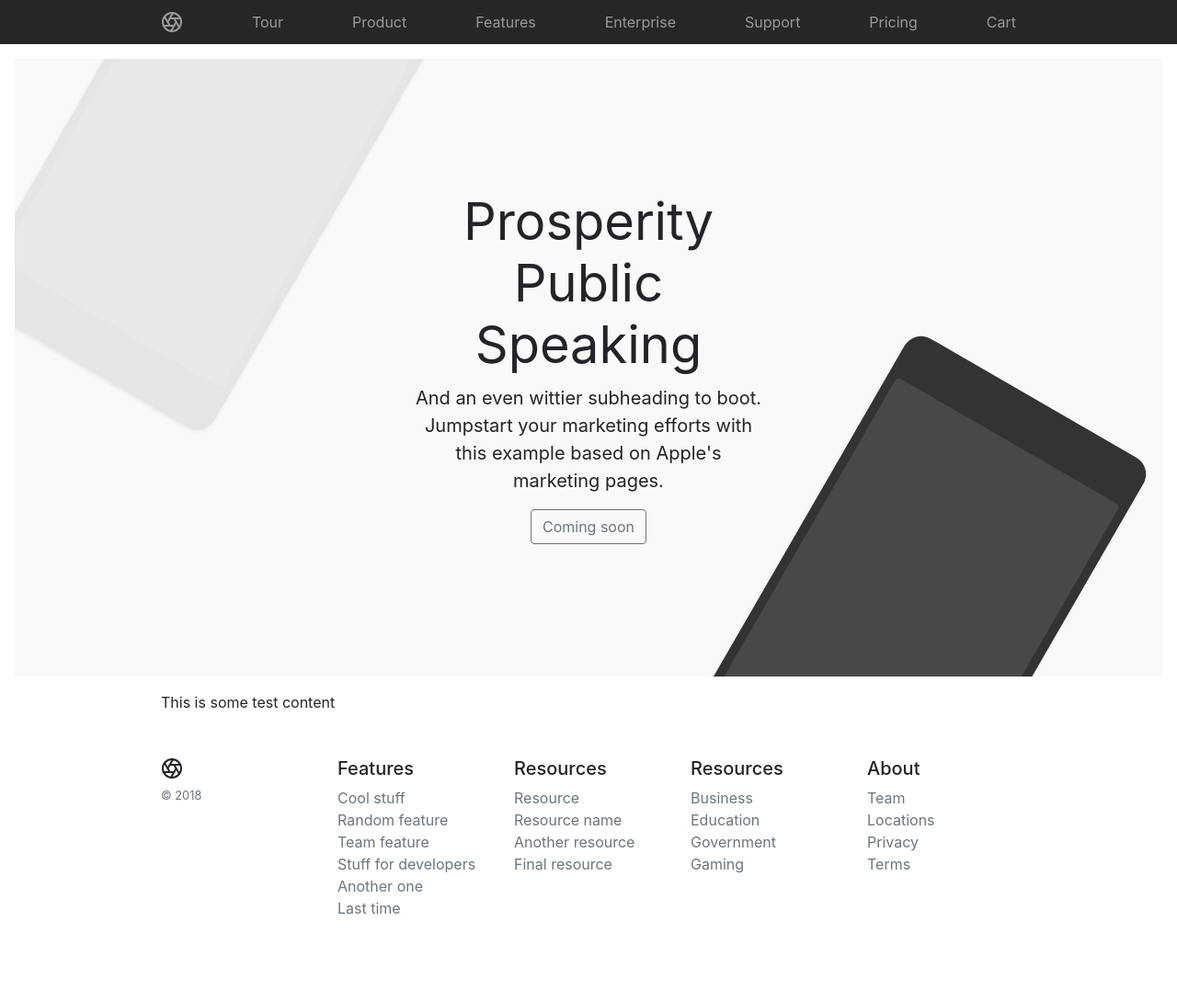
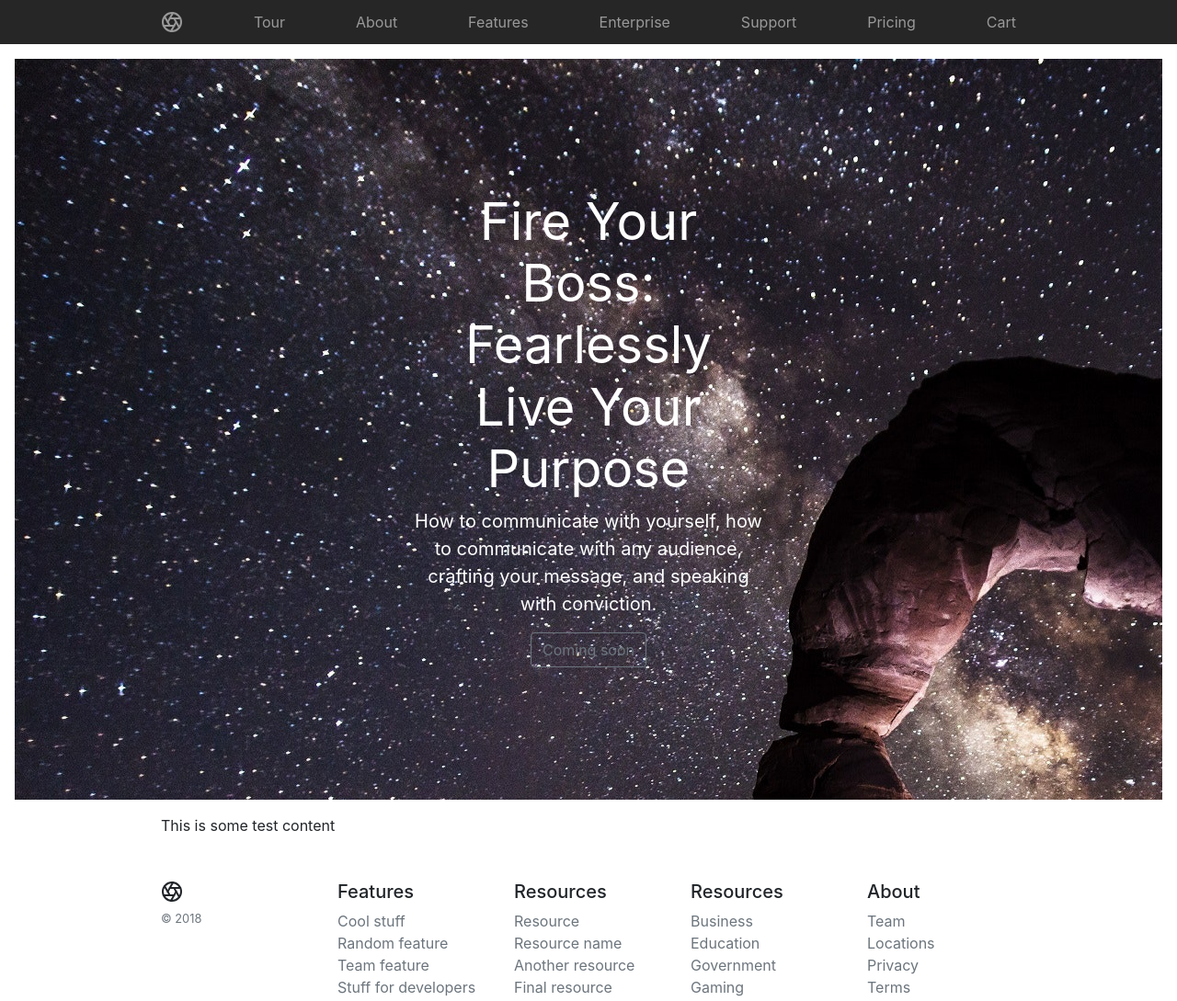
Before and after one commit to jrbrayjr2006/ProsperityPublicSpeaking, a plain HTML site: page index2.html in a window 1280 px wide. Shown: the top 1089 px of the page at 92% size. Before the commit the page ends 1064 px from the top, so only its background shows below. Drawn offline with nearby package versions, Linux system fonts and the light colour scheme.

Commit message:
Added new image and stylesheet

```diff
--- /dev/null
+++ b/css/pppStyle.css
@@ -0,0 +1,6 @@
+.hero-image {
+    background-image: url(../images/arches-national-park-dark-dusk-33688.jpg);
+    background-repeat: no-repeat;
+    background-color: black;
+    color: #ffffff;
+}
--- a/index2.html
+++ b/index2.html
@@ -1,7 +1,7 @@
 <!DOCTYPE html>
 <html>
   <head>
-    <title>Prosperity Public Speaking</title>
+    <title>Fire Your Boss</title>
     <script
       src="https://code.jquery.com/jquery-3.3.1.slim.min.js"
       integrity="sha384-q8i/X+965DzO0rT7abK41JStQIAqVgRVzpbzo5smXKp4YfRvH+8abtTE1Pi6jizo"
@@ -24,6 +24,7 @@
       crossorigin="anonymous"
     />
     <link rel="stylesheet" href="css/product.css" />
+    <link rel="stylesheet" href="css/pppStyle.css" />
   </head>
 
   <body>
@@ -54,7 +55,7 @@
           </svg>
         </a>
         <a class="py-2 d-none d-md-inline-block" href="#">Tour</a>
-        <a class="py-2 d-none d-md-inline-block" href="#">Product</a>
+        <a class="py-2 d-none d-md-inline-block" href="#">About</a>
         <a class="py-2 d-none d-md-inline-block" href="#">Features</a>
         <a class="py-2 d-none d-md-inline-block" href="#">Enterprise</a>
         <a class="py-2 d-none d-md-inline-block" href="#">Support</a>
@@ -64,20 +65,22 @@
     </nav>
 
     <div
-      class="position-relative overflow-hidden p-3 p-md-5 m-md-3 text-center bg-light"
+      class="position-relative overflow-hidden p-3 p-md-5 m-md-3 text-center bg-light hero-image"
     >
       <div class="col-md-5 p-lg-5 mx-auto my-5">
-        <h1 class="display-4 font-weight-normal">Prosperity Public Speaking</h1>
+        <h1 class="display-4 font-weight-normal">
+          Fire Your Boss: Fearlessly Live Your Purpose
+        </h1>
         <p class="lead font-weight-normal">
-          And an even wittier subheading to boot. Jumpstart your marketing
-          efforts with this example based on Apple's marketing pages.
+          How to communicate with yourself, how to communicate with any
+          audience, crafting your message, and speaking with conviction.
         </p>
         <a class="btn btn-outline-secondary" href="#">Coming soon</a>
       </div>
-      <div class="product-device shadow-sm d-none d-md-block"></div>
+      <!-- <div class="product-device shadow-sm d-none d-md-block"></div>
       <div
         class="product-device product-device-2 shadow-sm d-none d-md-block"
-      ></div>
+      ></div> -->
     </div>
 
     <div class="container">This is some test content</div>
```
Also changed, not shown: images/arches-national-park-dark-dusk-33688.jpg (added).
